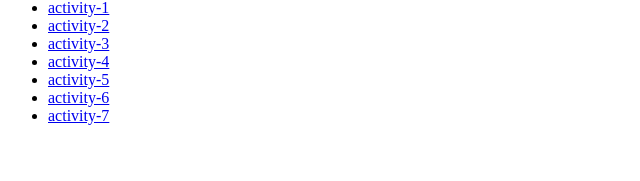
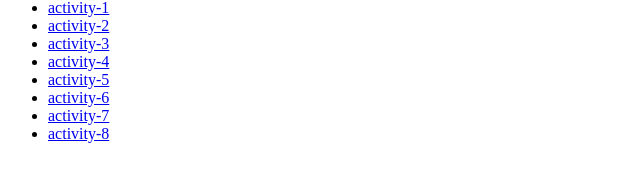
Before and after one commit to itdev160-sp2020/Raymond-Pugh, a plain HTML site: page index.html in a window 1280 px wide. Shown: the part 81-262 px from the top of the page, 0-640 px from the left. Drawn offline with Linux system fonts and the light colour scheme.

Commit message:
added link

```diff
--- a/index.html
+++ b/index.html
@@ -17,6 +17,8 @@
             <li><a href="./activity-5/index.html">activity-5</a></li>
             <li><a href="./activity-6/index.html">activity-6</a></li>
             <li><a href="./activity-7/index.html">activity-7</a></li>
+            <li><a href="./activity-8/index.html">activity-8</a></li>
+
 
 
 
```
